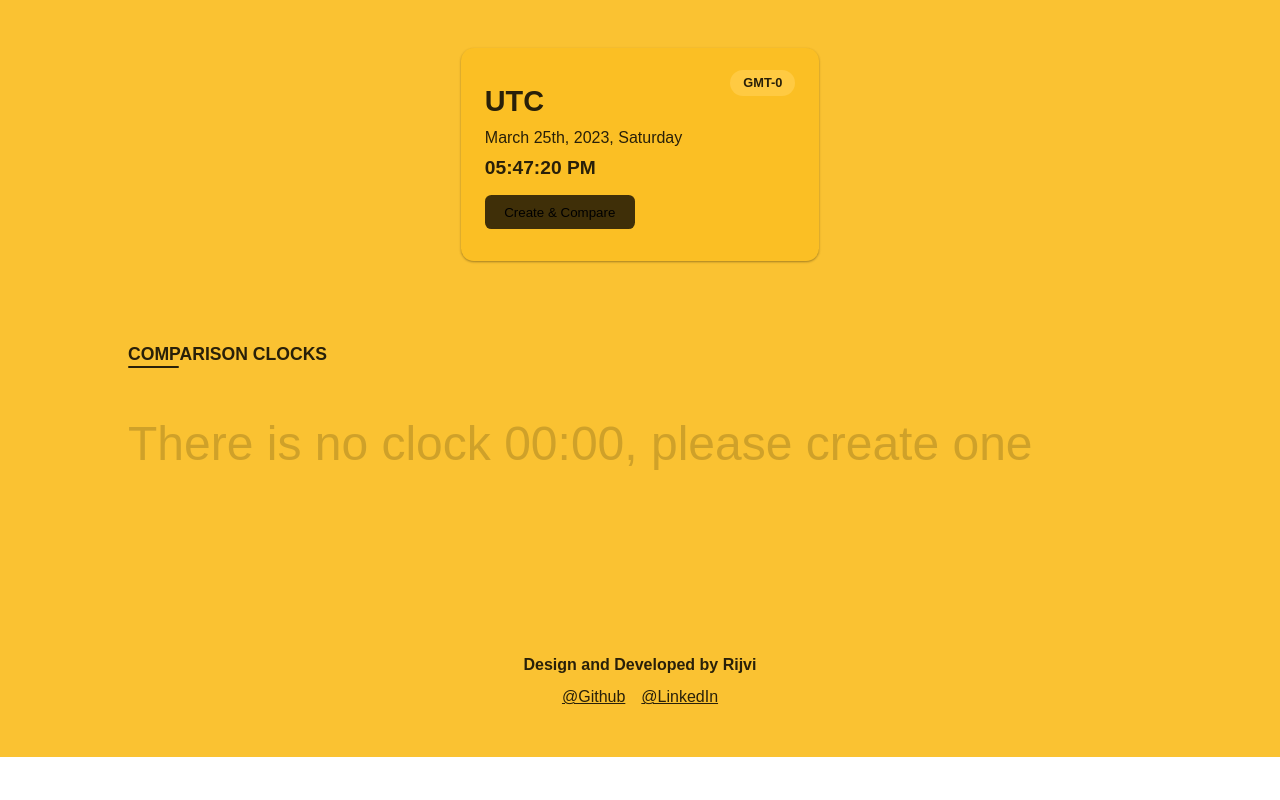
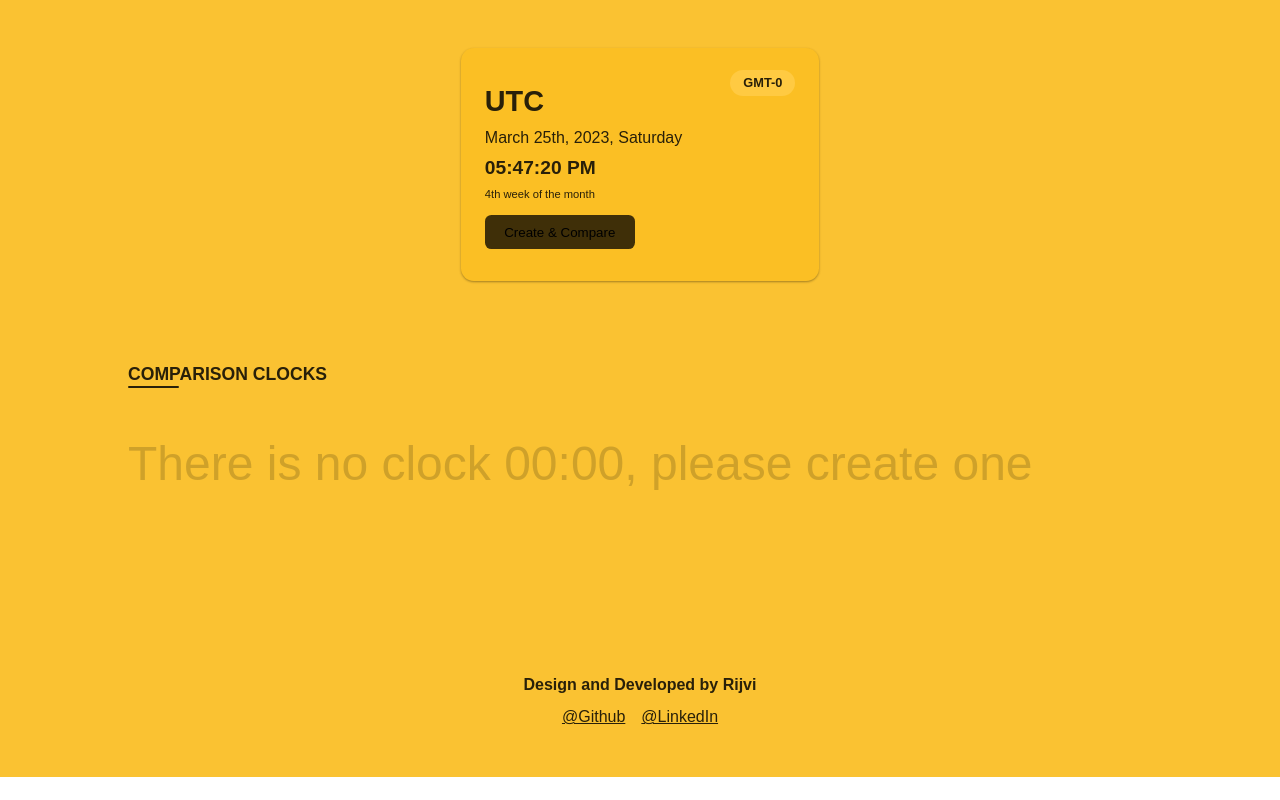
Before and after one commit to rijvimahmudd/track-zone, a React (Vite) app: page / in a window 1280 px wide. Built offline with nearby package versions, Linux system fonts and the light colour scheme.

Commit message:
add week count of the card

```diff
--- a/src/components/shared/clock-display/index.jsx
+++ b/src/components/shared/clock-display/index.jsx
@@ -1,6 +1,7 @@
 import { format } from 'date-fns';
 import React from 'react';
 import styled from 'styled-components';
+import getWeekOfMonth from '../../../utils/getWeekOfMonth';
 
 const Div = styled.div`
 	color: ${({ theme }) => theme.colors.primary.text};
@@ -50,6 +51,14 @@ const ClockDisplay = ({ date, title, timezone, offset }) => {
 			<SubTitle style={{ fontSize: '1.2rem', fontWeight: '600' }}>
 				{format(date, 'hh:mm:ss a')}
 			</SubTitle>
+			<p
+				style={{
+					fontSize: '0.7rem',
+					fontWeight: '300',
+				}}
+			>
+				{`${getWeekOfMonth(date)} of the month`}
+			</p>
 			<Badge>
 				{timezone}
 				{offsetHr > 0 ? `+${Math.abs(offsetHr)}` : `-${Math.abs(offsetHr)}`}
--- /dev/null
+++ b/src/utils/getWeekOfMonth.js
@@ -0,0 +1,12 @@
+import { getWeekOfMonth as getWeekMonth} from "date-fns";
+
+const getWeekOfMonth = (date) => {
+    const weekNumber = getWeekMonth(date);
+
+    return `
+    ${weekNumber}${weekNumber === 1 ? 'st' : weekNumber === 2 ? 'nd' : weekNumber === 3 ? 'rd' : 'th'} week
+
+    `
+}
+
+export default getWeekOfMonth
```
